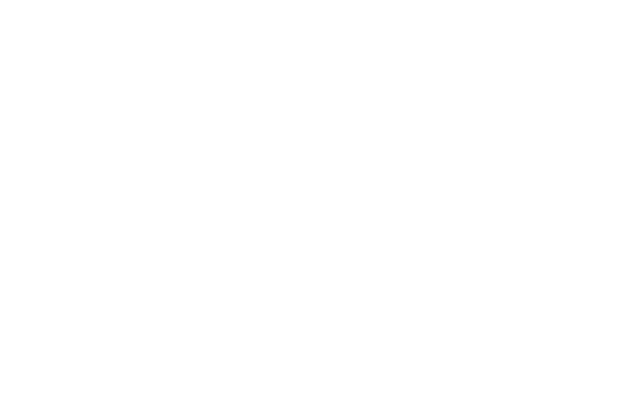
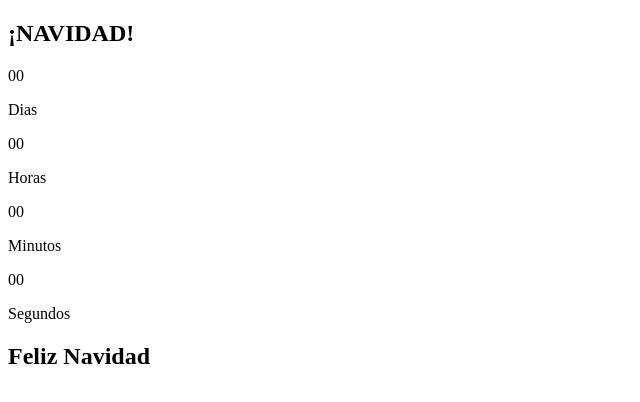
Before and after one commit to PROGRAMXF/Cuenta-regresiva, a plain HTML site: page index.html in a window 1280 px wide. Shown: the whole page, without its empty margins (0-640 px from the left). Drawn offline with Linux system fonts and the light colour scheme.

Commit message:
definiendo la estructura

```diff
--- a/index.html
+++ b/index.html
@@ -1,12 +1,35 @@
 <!DOCTYPE html>
 <html lang="en">
-<head>
-    <meta charset="UTF-8">
-    <meta http-equiv="X-UA-Compatible" content="IE=edge">
-    <meta name="viewport" content="width=device-width, initial-scale=1.0">
+  <head>
+    <meta charset="UTF-8" />
+    <meta http-equiv="X-UA-Compatible" content="IE=edge" />
+    <meta name="viewport" content="width=device-width, initial-scale=1.0" />
     <title>CUENTA REGRESIVA</title>
-</head>
-<body>
-
-</body>
+  </head>
+  <body>
+    <section class="container">
+      <h1>¡NAVIDAD!</h1>
+      <div class="countdown">
+        <!-- creamos cuatro div -->
+        <div>
+          <p id="days">00</p>
+          <span>Dias</span>
+        </div>
+        <div>
+          <p id="hours">00</p>
+          <span>Horas</span>
+        </div>
+        <div>
+          <p id="minutes">00</p>
+          <span>Minutos</span>
+        </div>
+        <div>
+          <p id="seconds">00</p>
+          <span>Segundos</span>
+        </div>
+      </div>
+    </section>
+    <h2 class="final-sms">Feliz Navidad</h2>
+    <section></section>
+  </body>
 </html>
```
